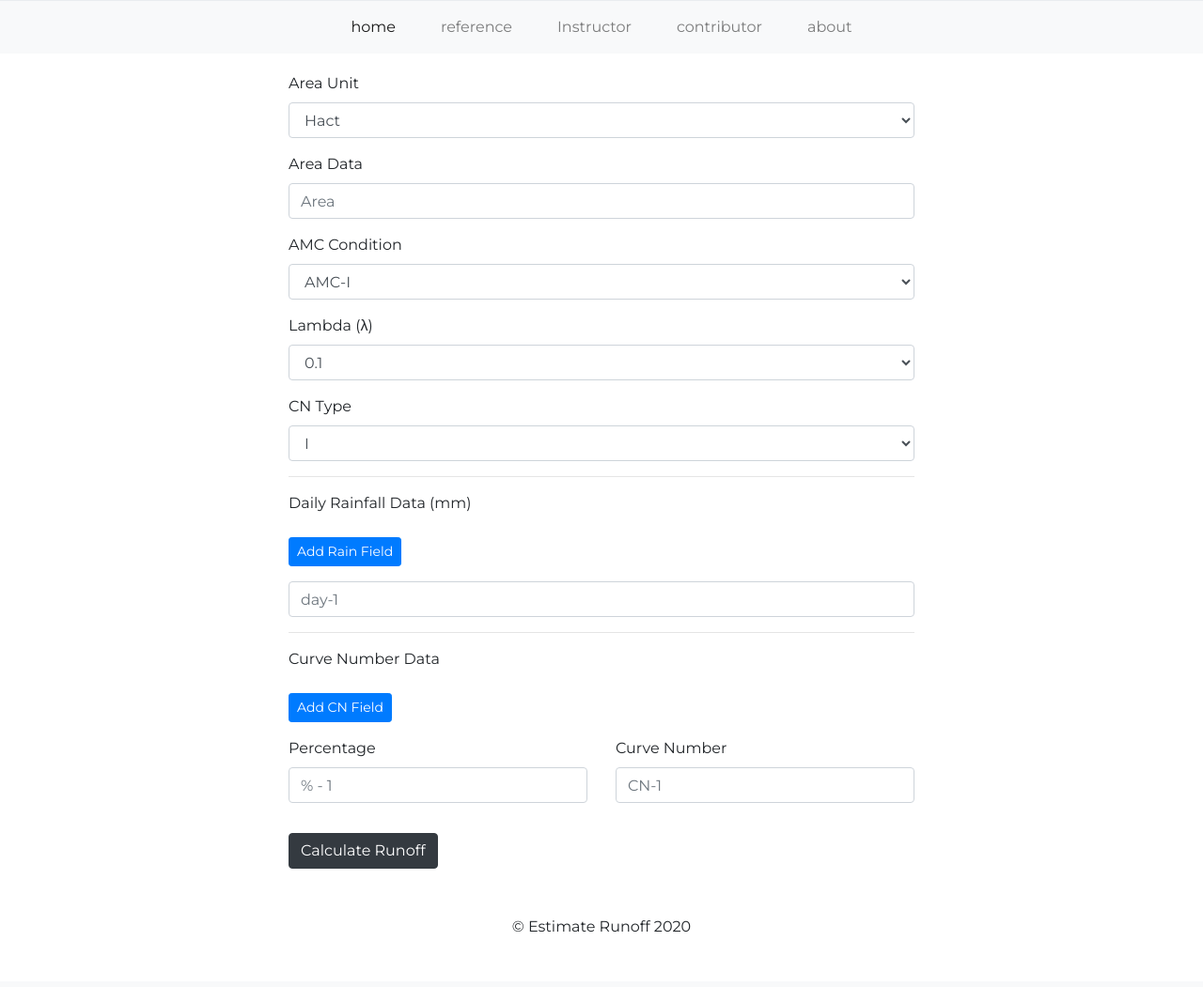
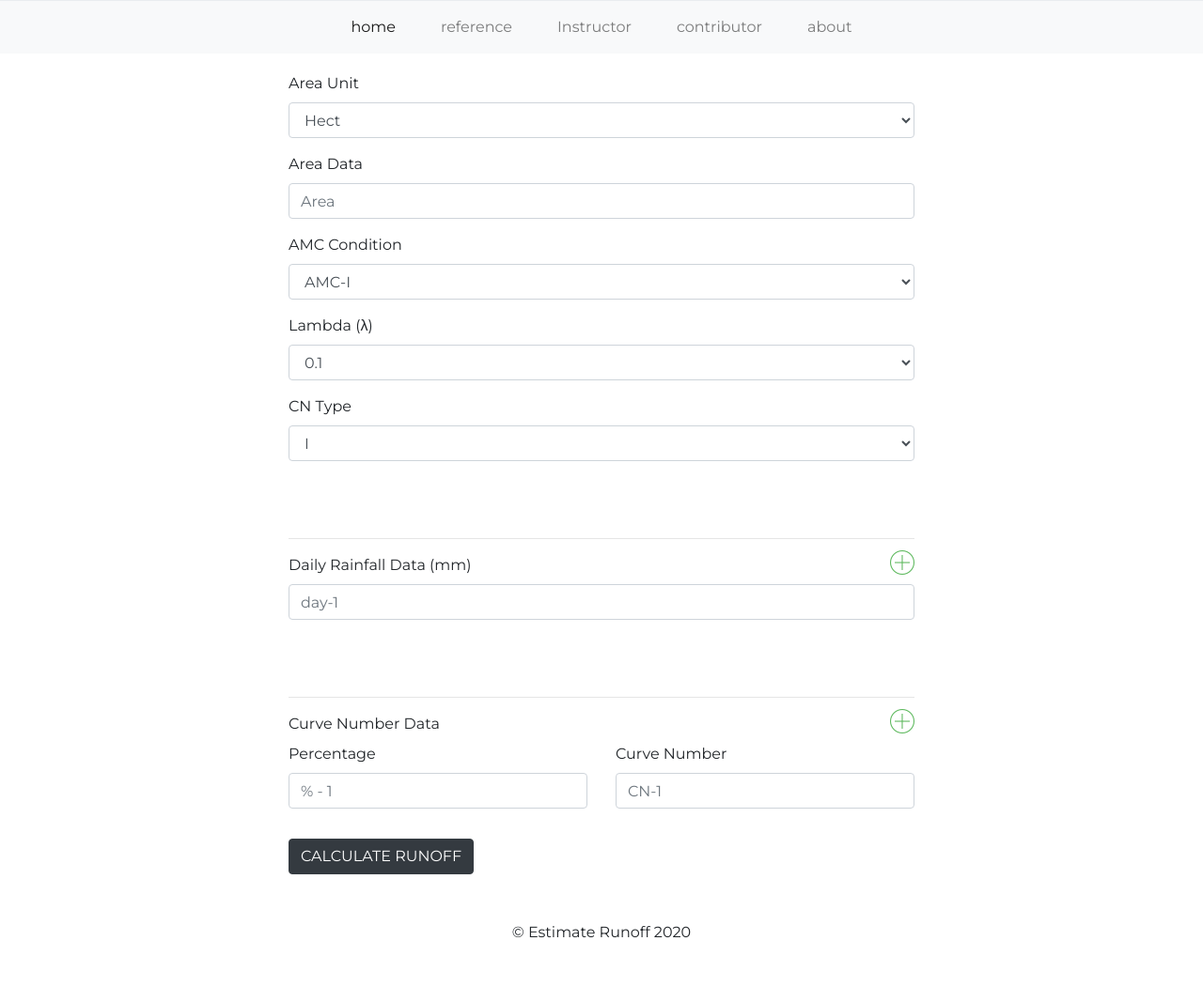
Before and after one commit to gaurav-chaurasia/Estimate-Runoff, a PHP site: page / in a window 1280 px wide. Shown: the part 366-1417 px from the top of the page at 94% size. Before the commit the page ends 1358 px from the top, so only its background shows below. Run offline with PHP 8.4, Linux system fonts and the light colour scheme.

Commit message:
Imorve style

```diff
--- a/css/style.css
+++ b/css/style.css
@@ -38,6 +38,7 @@
 .navi {
     position: sticky;
     top: 0px;
+    z-index: 999;
 }
 
 .form {
@@ -49,21 +50,46 @@
     position: relative;
 }
 
+.seperator {
+    height: 50px;
+}
+
 .rain {
     position: absolute;
-    top: -47px;
-    right: -691px;
-    height: 25px;
+    font-size: 32px;
+    top: -58px;
+    /* right: -691px; */
+    left: 671px;
 }
 
-.svg {
-    fill: tomato;
-}
 .cn {
     position: absolute;
-    top: 7px;
-    right: -10px;
-    height: 25px;
+    font-size: 32px;
+    top: -5px;
+    /* right: -10px; */
+    left: -10px;
+    height: 38px;
+}
+.form-group {
+    position: relative;
+}
+button {
+    color: #555;
+    background: none;
+    border: none;
+    font-size: 20px;
+    text-transform: uppercase;
+    cursor: pointer;
+    font-weight: 300;
+}
+
+.add_cn_button, .add_rain_button {
+    position: absolute;
+    top: -30px;
+    right: 0;
+    font-size: 32px;
+    color: #5cb85c;
+    font-weight: bold;
 }
 
 .center-footer {
@@ -72,3 +98,7 @@
     justify-content: center;
     align-items: center;
 }
+#reference div {
+    display: flex;
+    flex-direction: column;
+}
--- a/index.html
+++ b/index.html
@@ -12,8 +12,13 @@
         crossorigin="anonymous"
     >
     <link
-        href="https://fonts.googleapis.com/css2?family=Montserrat:wght@300;400&display=swap"
+    href="https://fonts.googleapis.com/css2?family=Montserrat:wght@300;400&display=swap"
+    rel="stylesheet"
+    >
+    <link
+        href="http://code.ionicframework.com/ionicons/2.0.1/css/ionicons.min.css"
         rel="stylesheet"
+        type="text/css"
     >
     <link rel="stylesheet" href="./css/style.css">
 
@@ -70,7 +75,7 @@
                 <div class="form-group">
                     <label for="AMC">Area Unit</label>
                     <select class="form-control area-unit">
-                        <option value="1">Hact</option>
+                        <option value="1">Hect</option>
                         <option value="2">Meter</option>
                     </select>
                 </div>
@@ -102,24 +107,30 @@
                         <option value="3">III</option>
                     </select>
                 </div>
-                <div class="my-3"><hr></div>
+                <div class="seperator">
+                </div>
+                <hr>
                 <div class="form-group">
-                    <label for="username">Daily Rainfall Data (mm)</label>
                     <div class="input_rain_wrap">
-                        <button class="add_rain_button btn btn-sm btn-primary my-3">
-                            Add Rain Field
+                        <label for="username">Daily Rainfall Data (mm)</label>
+                        <button class="add_rain_button my-3">
+                            <i class="ion-ios-plus-outline"></i>
                         </button>
                         <div>
-                            <input class="form-control rain-data mb-3" placeholder="day-1" type="number" name="rain[]">
+                            <input class="form-control rain-data mb-3" min='0' placeholder="day-1" type="number" name="rain[]">
                         </div>
                     </div>
                 </div>
 
-                <div class="my-3"><hr></div>
+                <div class="seperator">
+                </div>
+                <hr>
                 <div class="form-group">
-                    <label for="CN">Curve Number Data</label>
                     <div class="input_cn_wrap">
-                        <button class="add_cn_button btn btn-sm btn-primary my-3">Add CN Field</button>
+                        <label for="CN">Curve Number Data</label>
+                        <button class="add_cn_button my-3">
+                            <i class="ion-ios-plus-outline"></i>
+                        </button>
                         <div class="row">
                             <div class="col-6">
                                 <label for="contribution">Percentage</label>
@@ -135,23 +146,53 @@
                 <button class="btn btn-dark calculate">Calculate Runoff</button>
             </form>
         </div>
+
         <div class="tab-pane fade" id="reference" role="tabpanel" aria-labelledby="nav-profile-tab">
-            <div class="jumbotron">
-                <h1 class="display-4">Hello, world!</h1>
-                <p class="lead">This is a simple hero unit, a simple jumbotron-style component for calling extra attention to featured content or information.</p>
-                <hr class="my-4">
-                <p>It uses utility classes for typography and spacing to space content out within the larger container.</p>
-                <p class="lead">
-                    <a class="btn btn-primary btn-lg" href="#" role="button">Learn more</a>
-                </p>
+            <div class="container my-3">
+                <div class="center-xy my-3">
+                    <div class="my-3">
+                        Antecedent Moisture Condition(AMC) for Determining value of Curve Number
+                    </div>
+                    <img src="./assets/AMC.png" class="img-fluid" alt="Responsive image">
+                </div>
+            </div>
+            <div class="container my-3">
+                <div class="center-xy my-3">
+                    <div class="my-3">
+                        Curve Number [CN2] Values for Sugarcane
+                    </div>
+                    <img src="./assets/a.png" class="img-fluid" alt="Responsive image">
+                </div>
+            </div>
+            <div class="container my-3">
+                <div class="center-xy my-3">
+                    <div class="my-3">
+                        Curve Number [CN2] Values for Sugarcane and Urban Land Use
+                    </div>
+                    <img src="./assets/b.png" class="img-fluid" alt="Responsive image">
+                </div>
+            </div>
+            <div class="container my-3">
+                <div class="center-xy my-3">
+                    <div class="my-3">
+                        Runoff Curve Number [CN2] for Hydrologic Soil Cover Complexes [Under AMC-II Conditions]
+                    </div>
+                    <img src="./assets/c.png" class="img-fluid" alt="Responsive image">
+                </div>
             </div>
         </div>
+
         <div class="tab-pane fade" id="about" role="tabpanel" aria-labelledby="nav-profile-tab">
-            <div class="alert alert-success" role="alert">
-                <h4 class="alert-heading">Well done!</h4>
-                <p>Aww yeah, you successfully read this important alert message. This example text is going to run a bit longer so that you can see how spacing within an alert works with this kind of content.</p>
-                <hr>
-                <p class="mb-0">Whenever you need to, be sure to use margin utilities to keep things nice and tidy.</p>
+            <div class="alert alert-info my-3" role="alert">
+                <div class="center-xy my-3">
+                    <!-- <h4 class="alert-heading">Estimate Runoff</h4> -->
+                    <p class="center">
+                        This web application is build to Estimate daily and Total Runoff Depth and Volume
+                        Using SCS-CN method which was developed to calculate runoff generated in storms.
+                        In this application user can refer reference tab and depending on data given in
+                        table can provide Curve Number Value and other parameter to calculate Runoff.
+                    </p>
+                </div>
             </div>
         </div>
     </div>
--- a/js/app.js
+++ b/js/app.js
@@ -11,7 +11,7 @@ $(document).ready(function() {
         if(x < max_rain){ //max input box allowed
 
 		     //text box increment
-            $(wrapper).append('<div><input class="form-control rain-data mb-3" placeholder="day-'+ (x+1) +'" type="number" name="rain[]"><a href="#" class="remove_field"><img class="rain" src="./assets/cross.svg" alt=""></a></div>'); //add input box
+            $(wrapper).append('<div><input class="form-control rain-data mb-3" placeholder="day-'+ (x+1) +'" type="number" name="rain[]"><a href="#" class="remove_field"><i class="rain ion-ios-close-outline"></i></a></div>'); //add input box
             x++;
 	  }
     });
@@ -38,7 +38,7 @@ $(document).ready(function() {
         if(x < max_cn){ //max input box allowed
 
 		     //text box increment
-            $(wrapper).append('<div class="row"><div class="col-6"><input class="form-control cn-p mb-3" placeholder="% - '+ (x+1) +'"type="number" name="contribution[]"></div><div class="col-6"><input class="form-control cn-v mb-3" placeholder="CN-'+ (x+1) +'" type="number" name="cn[]"></div><a href="#" class="remove_field"><img class="cn" src="./assets/cross.svg" alt=""></a></div>'); //add input box
+            $(wrapper).append('<div class="row"><div class="col-6"><input class="form-control cn-p mb-3" placeholder="% - '+ (x+1) +'"type="number" name="contribution[]"></div><div class="col-6"><input class="form-control cn-v mb-3" placeholder="CN-'+ (x+1) +'" type="number" name="cn[]"></div><a href="#" class="remove_field"><i class="cn ion-ios-close-outline"></i></a></div>'); //add input box
             x++;
 	  }
     });
```
Also changed, not shown: assets/AMC.png (added), assets/LN_M.jpg (added), assets/a.png (added), assets/b.png (added), assets/c.png (added).
